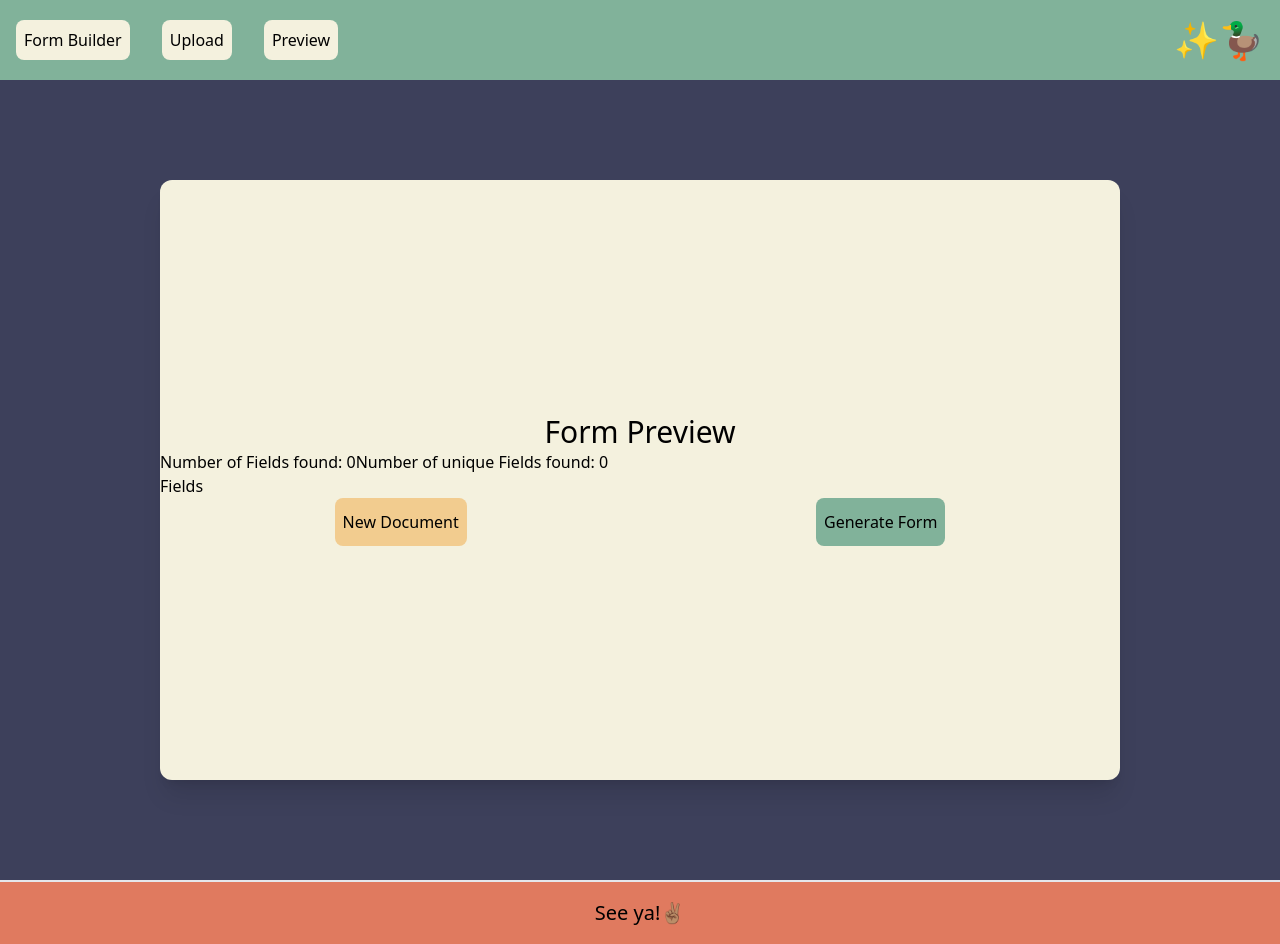
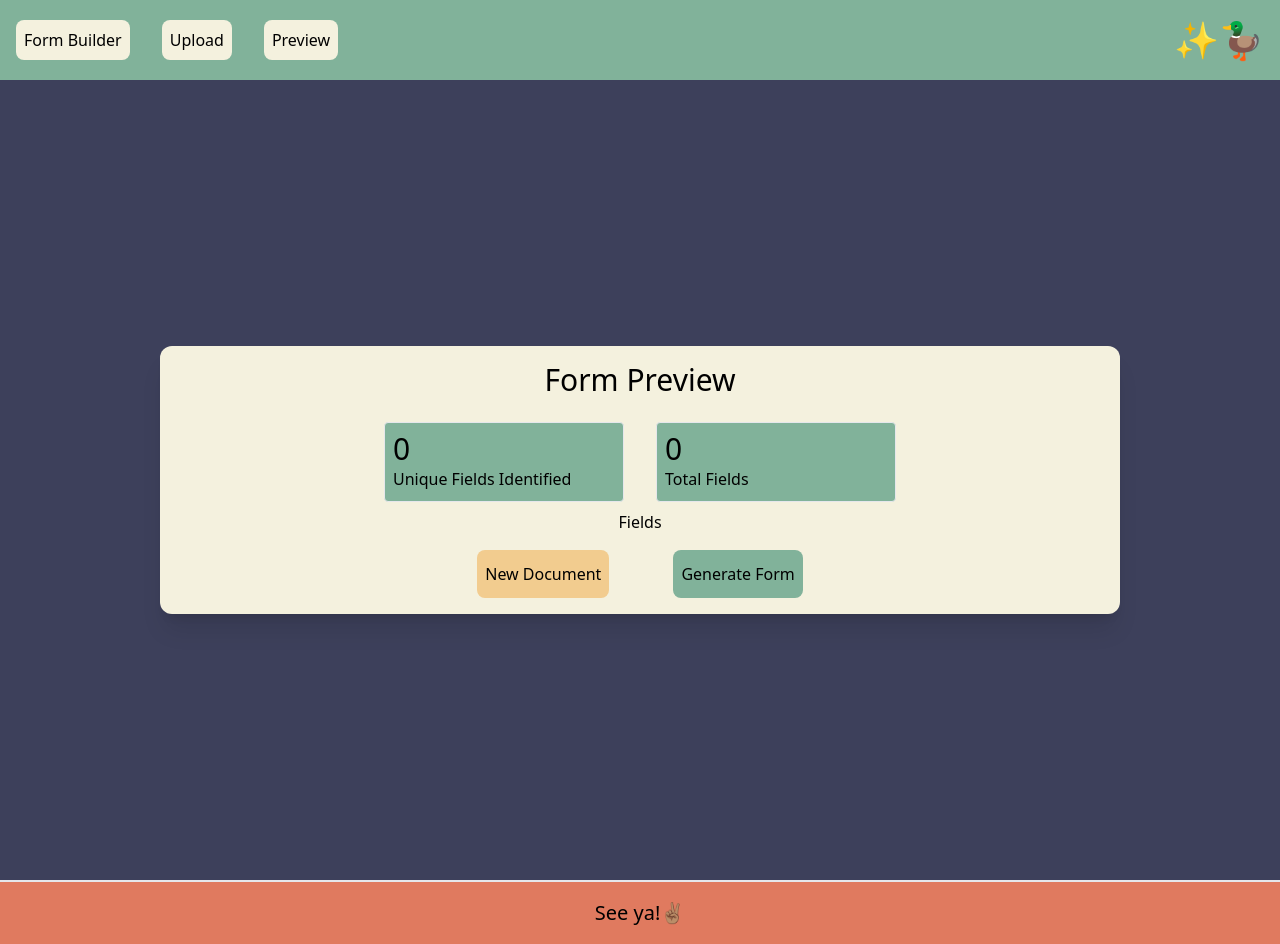
Before and after one commit to alejandrosatxc/form-builder, a Next.js app: page /preview in a window 1280 px wide. Built offline with nearby package versions, Linux system fonts and the light colour scheme.

Commit message:
Design tweaks

```diff
--- a/components/FormBuilder.js
+++ b/components/FormBuilder.js
@@ -22,12 +22,13 @@ const FormBuilder = ({ formFields }) => {
     useEffect(() => {
         if(formFields.matches.length > 0) {
             var formComponent = {}
+            const types = ['name', 'contact', 'checkbox', 'radio']
             var array = []
             formFields.uniqueMatches.forEach((match) => {
                 formComponent = {
                     name: match,
-                    type: 'name',
-                    id: generateId()
+                    type: types[Math.floor(Math.random() * 4)],
+                    id: match
                 }
                 array.push(formComponent)
             })
--- a/components/FormComponents/Name.js
+++ b/components/FormComponents/Name.js
@@ -2,7 +2,7 @@ const Name = ({title, id}) => {
 
     return (
         <>
-            <h3 className="text-black text-xl text-left ">{title}</h3>
+            <h3 className="text-black text-xl text-left ">Name</h3>
             <label className="text-black" htmlFor={id + '-firstName'} >First:</label>
             <input className="text-black border-2" id={id + '-firstName'} type="text"></input>
             <label className="text-black"htmlFor={id + '-lastName'}>Last:</label>
--- a/components/FormPreview.js
+++ b/components/FormPreview.js
@@ -22,21 +22,29 @@ const FormPreview = ({ fields, setFormFields }) => {
     }
 
     return (
-        <div className="col-span-3 flex flex-col justify-center bg-eggplant rounded-xl shadow-xl h-3/4 w-3/4">
-            <h1 className="text-3xl text-center">Form Preview</h1>
-            <div className="flex flex-row">
-                <h2>Number of Fields found: {fields.matches.length}</h2>
-                <h2>Number of unique Fields found: {fields.uniqueMatches.length}</h2>
+        <div className="col-span-3 flex flex-col justify-center bg-eggplant rounded-xl shadow-xl w-3/4">
+            <h1 className="text-3xl text-center my-4">Form Preview</h1>
+            <div className="flex flex-row justify-center my-2">
+                <div className='border rounded bg-green-sheen mx-4 p-2 h-20 w-1/4'>
+                    <h2 className='text-3xl'>{fields.uniqueMatches.length}</h2>
+                    <p>Unique Fields Identified</p>
                 </div>
+                <div className='border rounded bg-green-sheen mx-4 p-2 h-20 w-1/4'>
+                    <h2 className='text-3xl'>{fields.matches.length}</h2>
+                    <p>Total Fields</p>
+                </div>
+            </div>
+            <div className='flex flex-col items-center'>
                 <h2>Fields</h2>
                 <ul>
                     {fields.uniqueMatches.map((field, index) => {
                         return <li key={index}>{field}</li>
                     })}
                 </ul>
-            <div className="flex flex-row">
-                <button onClick={handleNewDocument} className="transition ease-in-out delay-150 bg-deep-cham hover:bg-terra-cotta hover:shadow-xl h-12 w-18 p-2 mx-auto rounded-lg">New Document</button>
-                <button onClick={handleFormGeneration} className="transition ease-in-out delay-150 bg-green-sheen hover:bg-terra-cotta hover:shadow-xl h-12 w-18 p-2 mx-auto rounded-lg">Generate Form</button>
+                <div className="flex flex-row my-4">
+                    <button onClick={handleNewDocument} className="transition ease-in-out delay-50 bg-deep-cham hover:bg-terra-cotta hover:shadow-xl h-12 w-18 p-2 mx-8 rounded-lg">New Document</button>
+                    <button onClick={handleFormGeneration} className="transition ease-in-out delay-50 bg-green-sheen hover:bg-terra-cotta hover:shadow-xl h-12 w-18 p-2 mx-8 rounded-lg">Generate Form</button>
+                </div>
             </div>
         </div>
     )
--- a/components/GDocUploader.js
+++ b/components/GDocUploader.js
@@ -42,7 +42,7 @@ const GDocUploader = ({setFormFields}) => {
                 pattern="https://.*" size="30"
                 required>
             </input>
-            <button onClick={handleGdocSubmit} className="transition ease-in-out delay-150 bg-green-sheen hover:bg-terra-cotta hover:shadow-xl h-8 w-16 mx-auto rounded-lg" type="submit">
+            <button onClick={handleGdocSubmit} className="transition ease-in-out delay-50 bg-green-sheen hover:bg-terra-cotta hover:shadow-xl h-8 w-16 mx-auto rounded-lg" type="submit">
                 Submit
             </button>
             {session
```
Lines whose indentation alone changed are shown as unchanged.
